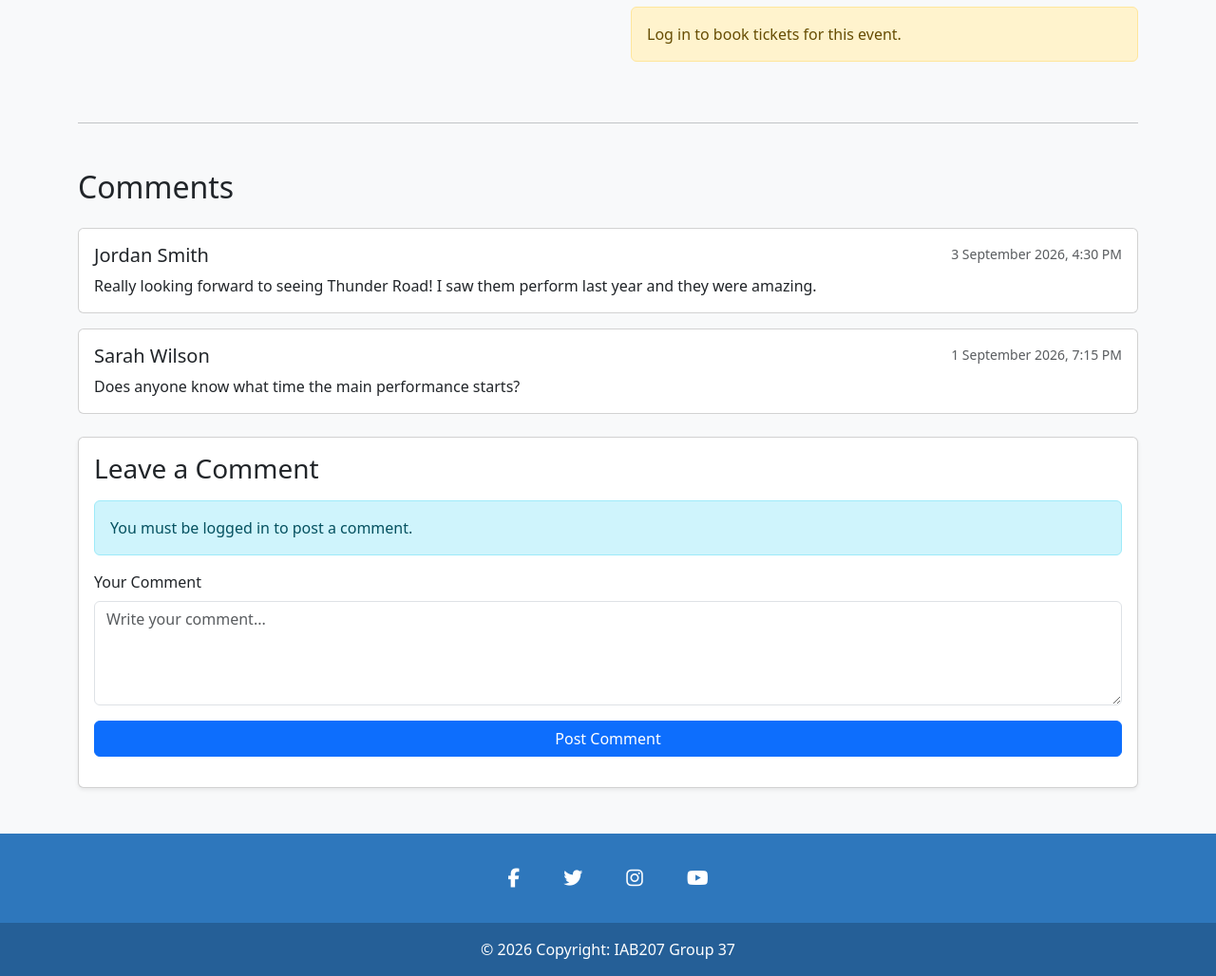
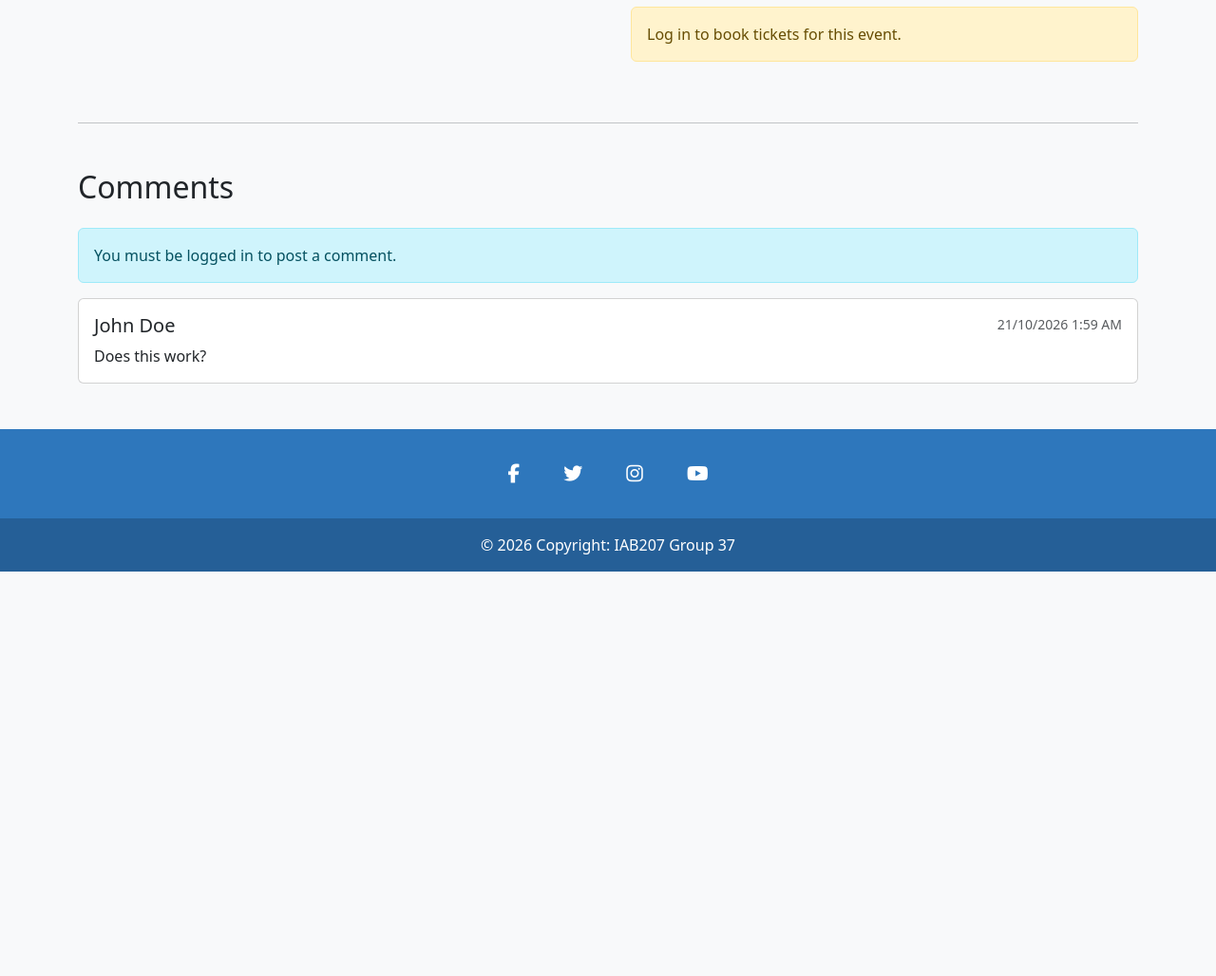
Before and after one commit to QUTSutcliffe/IAB207_Assignment_2, a Flask app: page /details/1 in a window 1280 px wide. Shown: the part 1117-2145 px from the top of the page at 95% size. After the commit the page ends 1719 px from the top, so only its background shows below. Run offline with Flask 3, Linux system fonts and the light colour scheme; some libraries are stand-ins or nearby versions.

Commit message:
commenting now works

```diff
--- a/a2_group37/MusicMeister/forms.py
+++ b/a2_group37/MusicMeister/forms.py
@@ -50,3 +50,10 @@ class CreateEventForm(FlaskForm):
     def validate_endtime(self, field):
         if self.datetime.data and field.data <= self.datetime.data:
             raise ValidationError("End time must be after the start time")
+
+# commenting
+class CommentForm(FlaskForm):
+    comment_text = TextAreaField("Write your comment", validators=[InputRequired(), Length(max=1000)])
+
+    # post comment button
+    submit = SubmitField("Post Comment")
--- a/a2_group37/MusicMeister/models.py
+++ b/a2_group37/MusicMeister/models.py
@@ -16,6 +16,7 @@ class User(db.Model, UserMixin):
 
     events = db.relationship("Event", backref="owner")
     orders = db.relationship("Order", backref="user")
+    comments = db.relationship("Comment", backref="author")
 
 class Event(db.Model):
     __tablename__ = "events"
--- a/a2_group37/MusicMeister/templates/details.html
+++ b/a2_group37/MusicMeister/templates/details.html
@@ -109,50 +109,34 @@
     <section class="mt-5">
         <hr class="mb-5">
         <h2 class="mb-4"> Comments </h2>
+        {% if current_user.is_authenticated %}
+        <div class="card mt-4 shadow-sm">
+            <div class="card-body">
+                <h3 class="mb-3"> Leave a Comment </h3>
+                <div class="user-form">
+                    {{ render_form(comment_form) }}
+                </div>
+            </div>
+        </div>
+        {% else %}
+        <div class="alert alert-info"> You must be logged in to post a comment. </div>
+        {% endif %}
 
-        <div class="card mb-3">
+        {% for comment in comments|reverse %}
+        <div class="card mt-3">
             <div class="card-body">
                 <div class="d-flex justify-content-between">
-                    <h5 class="card-title"> Jordan Smith </h5>
+                    <h5 class="card-title"> {{ comment.author.first_name }} {{ comment.author.surname }} </h5>
                     <small class="text-muted">
-                        3 September 2026, 4:30 PM
+                        {{ comment.datetime.strftime('%e/%m/%Y %l:%M %p') }}
                     </small>
                 </div>
                 <p class="card-text mb-0">
-                    Really looking forward to seeing Thunder Road! I saw them perform last
-                    year and they were amazing.
+                    {{ comment.text }}
                 </p>
             </div>
         </div>
-
-        <div class="card mb-3">
-            <div class="card-body">
-                <div class="d-flex justify-content-between">
-                    <h5 class="card-title"> Sarah Wilson </h5>
-                    <small class="text-muted">
-                        1 September 2026, 7:15 PM
-                    </small>
-                </div>
-                <p class="card-text mb-0">
-                    Does anyone know what time the main performance starts?
-                </p>
-            </div>
-        </div>
-
-        <div class="card mt-4 shadow-sm">
-            <div class="card-body">
-                <h3 class="mb-3"> Leave a Comment </h3>
-                <div class="alert alert-info"> You must be logged in to post a comment. </div>
-                <form>
-                    <div class="mb-3">
-                        <label for="commentText" class="form-label">Your Comment</label>
-                        <textarea class="form-control" id="commentText" rows="4" placeholder="Write your comment..."
-                            required></textarea>
-                    </div>
-                    <button type="button" class="btn btn-primary">Post Comment</button>
-                </form>
-            </div>
-        </div>
+        {% endfor %}
     </section>
 </main>
 
--- a/a2_group37/MusicMeister/views.py
+++ b/a2_group37/MusicMeister/views.py
@@ -1,8 +1,8 @@
 from flask import Blueprint, render_template, flash, request, url_for, redirect, current_app
 from flask_login import login_required, current_user
 from . import db
-from .forms import BookingForm, CreateEventForm
-from .models import Event, Order
+from .forms import BookingForm, CreateEventForm, CommentForm
+from .models import Event, Order, Comment, User
 from sqlalchemy import func
 from flask_login import current_user
 from datetime import datetime
@@ -19,6 +19,7 @@ def index():
 @main_bp.route('/details/<int:event_id>', methods=['GET', 'POST'])
 def details(event_id):
     event = db.session.get(Event, event_id)
+    comments = Comment.query.filter_by(commented_event=event_id).all()
     if event is None:
         flash('Event does not exist.')
         return redirect(url_for('main.index'))
@@ -30,6 +31,30 @@ def details(event_id):
     available = max(event.capacity - booked, 0)
 
     booking_form = BookingForm()
+
+    comment_form = CommentForm()
+    comment_text = comment_form.comment_text.data
+
+    if comment_form.validate_on_submit():
+        if not current_user.is_authenticated:
+            flash('Please log in to leave comments.')
+            return redirect(url_for('auth.login'))
+        if comment_text is None:
+            flash('Please make sure comment has text.')
+        elif len(comment_text) < 5:
+            flash('Plase make sure comment has more than 5 characters.')
+        else:
+            new_comment = Comment(
+                text=comment_form.comment_text.data,
+                datetime=datetime.now(),
+                owner_id=current_user.id,
+                commented_event=event.id
+            )
+            db.session.add(new_comment)
+            db.session.commit()
+
+            flash('Comment successful.')
+            return redirect(url_for('main.details', event_id=event.id))
 
     if booking_form.validate_on_submit():
      if not current_user.is_authenticated:
@@ -65,6 +90,8 @@ def details(event_id):
         'details.html',
         event=event,
         form=booking_form,
+        comment_form=comment_form,
+        comments=comments,
         booked=booked,
         available=available
     )
```
Also changed, not shown: a2_group37/instance/sitedata.sqlite.
